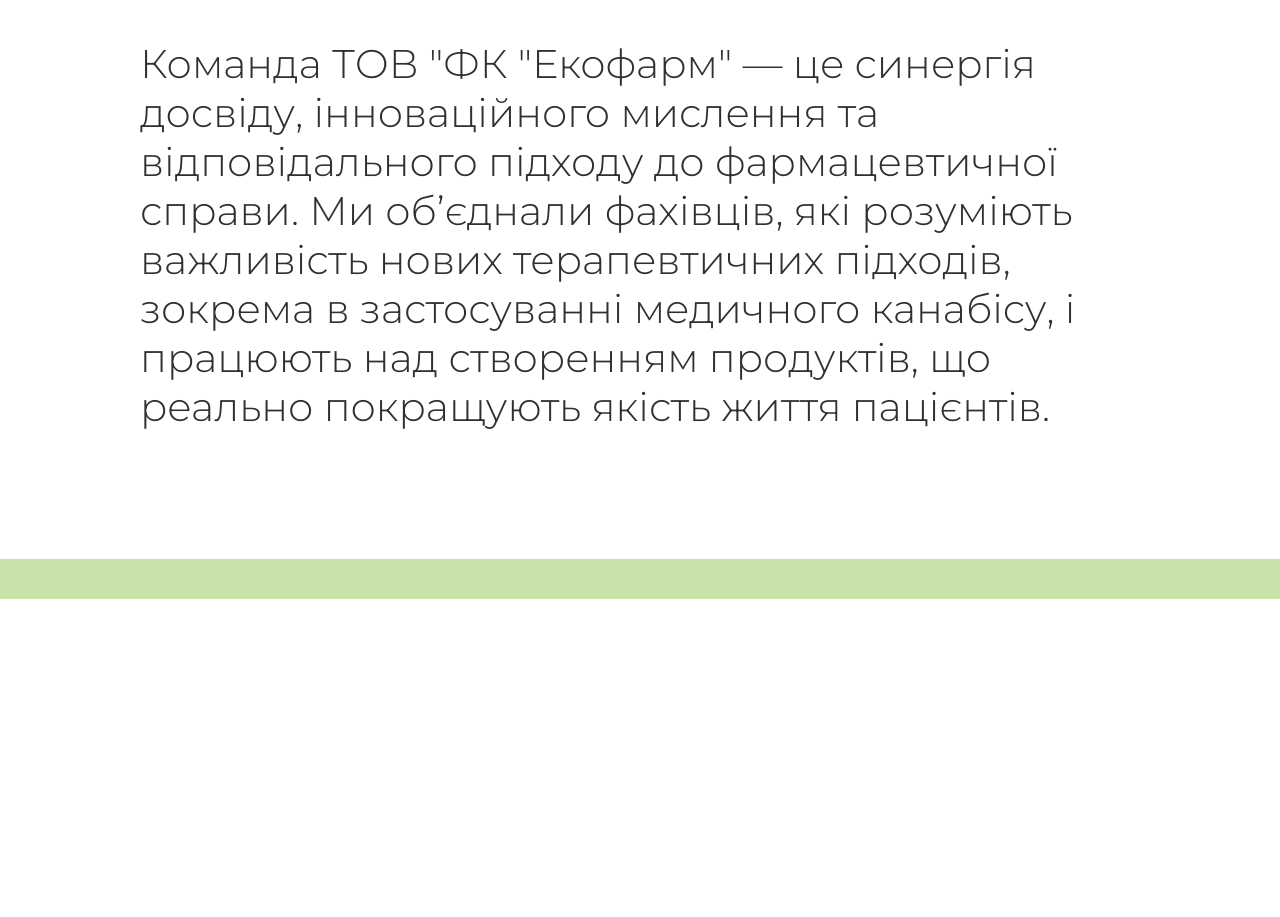
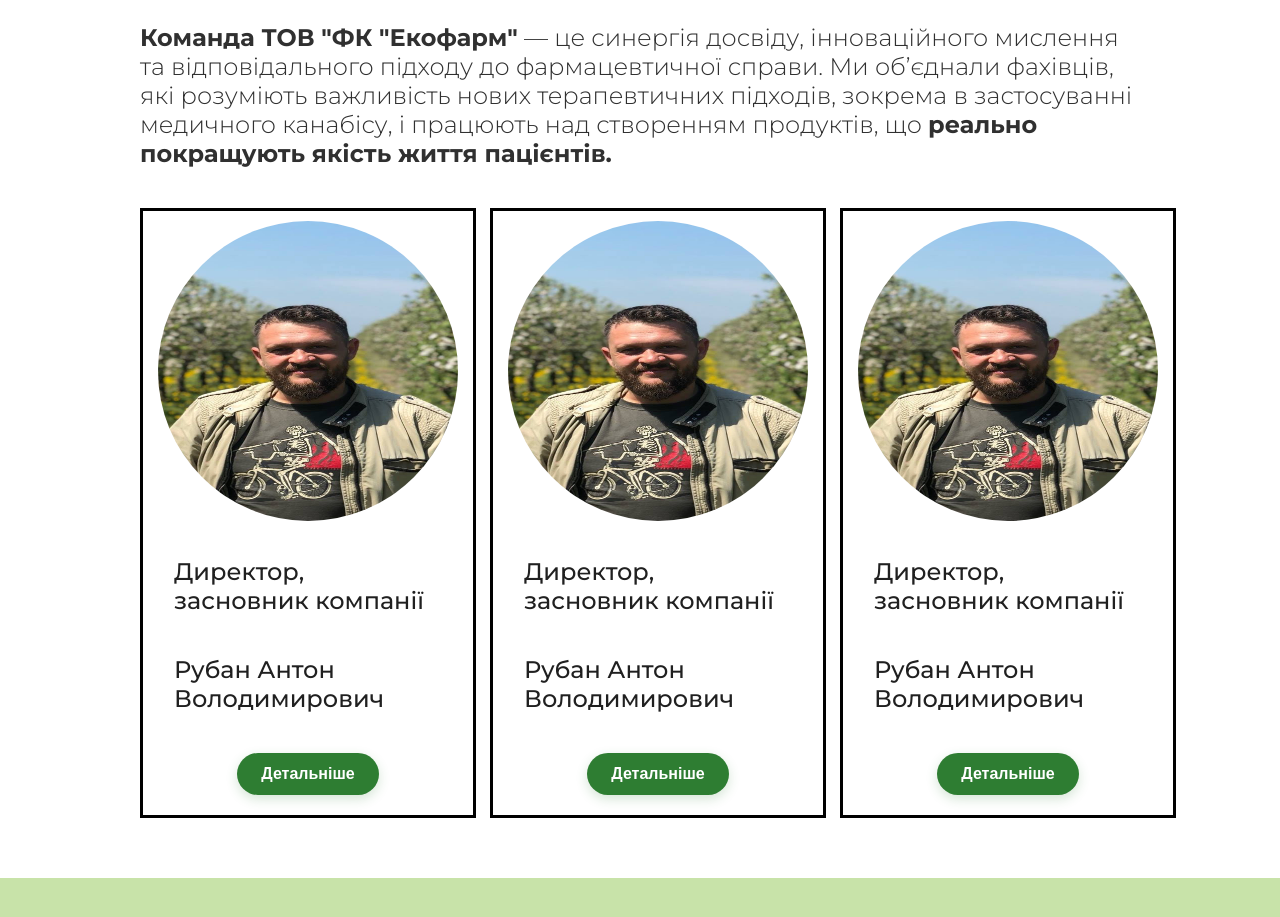
Before and after one commit to lowtab777/ecofarm-website, an Angular app: page /team in a window 1280 px wide. Shown: the part 271-1188 px from the top of the page. Before the commit the page ends 870 px from the top, so only its background shows below. Built offline with nearby package versions, Linux system fonts and the light colour scheme.

Commit message:
created team page

```diff
--- a/src/app/app.config.ts
+++ b/src/app/app.config.ts
@@ -3,7 +3,8 @@
 
 import { routes } from './app.routes';
 import { provideClientHydration, withEventReplay } from '@angular/platform-browser';
+import { provideAnimations } from '@angular/platform-browser/animations';
 
 export const appConfig: ApplicationConfig = {
-  providers: [provideZoneChangeDetection({ eventCoalescing: true }), provideRouter(routes), provideClientHydration(withEventReplay())]
+  providers: [provideZoneChangeDetection({ eventCoalescing: true }), provideRouter(routes), provideClientHydration(withEventReplay()), provideAnimations()]
 };
--- a/src/app/components/about-us/about-us.component.html
+++ b/src/app/components/about-us/about-us.component.html
@@ -8,35 +8,35 @@
       <span class="accent-text">Історія компанії</span>
     </div>
     <h2 class="first-paragraph">Як усе починалося</h2>
-    <p>
-      ТОВ "ФК "Екофарм" — це сучасне фармацевтичне підприємство, створене з
+    <p class="single-text-block-green">
+      <span class="font-weight-700">ТОВ "ФК "Екофарм"</span> — це сучасне фармацевтичне підприємство, створене з
       метою впровадження інноваційних підходів у галузі виготовлення лікарських
       засобів на основі медичного канабісу.
     </p>
     <h2>Виробничі аптеки нового покоління</h2>
     <p>
-      Ідея створення "Екофарм" виникла у відповідь на зростаючий попит на
+      <span class="font-weight-700">Ідея створення "Екофарм"</span> виникла у відповідь на зростаючий попит на
       альтернативні та природні методи лікування, а також після активного
       розвитку законодавчого поля щодо використання канабіноїдів у медицині в
       Україні та світі. Ми об'єднали фахівців з фармації, медицини, технологій
       та права, щоб забезпечити легальне, безпечне та ефективне виробництво
       препаратів на основі канабісу.
     </p>
-    <p>
-      "Екофарм" — одна з перших компаній в Україні, яка розвиває формат аптек із
-      власним виробництвом, де виготовлення препаратів відбувається в межах
+    <p class="single-text-block-green">
+      <span class="font-weight-700">"Екофарм"</span> — одна з перших компаній в Україні, яка розвиває формат аптек із
+      <span class="font-weight-700">власним виробництвом</span>, де виготовлення препаратів відбувається в межах
       фармакопейних стандартів, з дотриманням усіх вимог Держлікслужби. Це
       дозволяє нам бути ближчими до пацієнтів, індивідуалізувати рецепти та
-      надавати продукцію найвищої якості.
+       <span class="font-weight-700">надавати продукцію найвищої якості.</span>
     </p>
     <h2>Місія</h2>
     <p>
-      Наша місія — змінити уявлення про лікування за допомогою препаратів на
+      <span class="font-weight-700">Наша місія</span> — змінити уявлення про лікування за допомогою препаратів на
       основі канабісу, зробити медичні канабіноїди доступними, зрозумілими та
       законними для кожного, хто цього потребує.
     </p>
     <h2>Подальші кроки</h2>
-    <p>
+    <p  class="single-text-block-green">
       Ми активно працюємо над відкриттям мережі виробничих аптек по всій
       Україні, розвитком наукової бази та підвищенням обізнаності серед лікарів
       та пацієнтів про потенціал канабіноїдної терапії.
--- /dev/null
+++ b/src/app/components/team-member-card/team-member-card.component.html
@@ -0,0 +1,19 @@
+<div class="team-member-card-wrap">
+  <mat-card>
+    <img mat-card-image src="images/zasnovnik_kompanii.jpg" />
+    <mat-card-header class="card-header">
+      <h2>{{ role }}</h2>
+      <h2>{{ name }}</h2>
+    </mat-card-header>
+
+    <mat-card-content class="card-content" *ngIf="isOpened" [@toggleDescrtiption]>
+      <p>{{ description }}</p>
+    </mat-card-content>
+
+    <mat-card-footer class="card-footer">
+      <button class="btn-primary" mat-button (click)="descrtiptionClicked()">
+        {{ isOpened ? "Згорнути" : "Детальніше" }}
+      </button>
+    </mat-card-footer>
+  </mat-card>
+</div>
--- /dev/null
+++ b/src/app/components/team-member-card/team-member-card.component.scss
@@ -0,0 +1,47 @@
+.team-member-card-wrap{
+    display: flex;
+    flex-direction: column;
+    align-items: center;
+
+    height: fit-content;
+    width: 100%;
+    border: 3px solid black;
+    padding: 10px 15px;
+}
+
+mat-card {
+    display: flex;
+    align-items: center;
+}
+
+mat-card img{
+    border-radius: 50%;
+}
+
+.team-member-card-wrap img {
+    width: 100%;
+    height: 100%;
+    max-height: 300px;
+    max-width: 300px;
+    //overflow: hidden;
+}
+
+.card-header{
+    display: flex;
+    flex-direction: column;
+    align-items: center;
+}
+
+.card-content {
+    display: flex;
+    justify-content: center;
+    align-items: center;
+    text-align: justify;
+    padding: 0 30px;
+}
+
+.card-footer {
+    display: flex;
+    justify-content: center;
+    padding-bottom: 10px;
+}
--- /dev/null
+++ b/src/app/components/team-member-card/team-member-card.component.ts
@@ -0,0 +1,31 @@
+import { CommonModule } from '@angular/common';
+import { Component, Input } from '@angular/core';
+import { MatCardModule } from '@angular/material/card';
+import { animate, style, transition, trigger } from '@angular/animations';
+@Component({
+  selector: 'app-team-member-card',
+  imports: [CommonModule, MatCardModule],
+  templateUrl: './team-member-card.component.html',
+  styleUrl: './team-member-card.component.scss',
+  animations: [
+    trigger('toggleDescrtiption', [
+      transition(':enter', [
+        style({ height: 0, opacity: 1 }),
+        animate('300ms ease-out', style({height: '*', opacity: 1}))]),
+      transition(':leave', [
+        animate('300ms ease-in', style({height: 0, opacity: 0}))
+      ]),
+    ]),
+  ],
+})
+export class TeamMemberCardComponent {
+  @Input() name!: string;
+  @Input() role!: string;
+  @Input() description!: string;
+
+  isOpened: boolean = false;
+
+  descrtiptionClicked(): void {
+    this.isOpened = !this.isOpened;
+  }
+}
--- a/src/app/components/team-page/team-page.component.html
+++ b/src/app/components/team-page/team-page.component.html
@@ -4,10 +4,31 @@
     <span class="accent-text">Наша команда</span>
   </div>
   <p>
-    Команда ТОВ "ФК "Екофарм" — це синергія досвіду, інноваційного мислення та
-    відповідального підходу до фармацевтичної справи. Ми об’єднали фахівців, які
-    розуміють важливість нових терапевтичних підходів, зокрема в застосуванні
-    медичного канабісу, і працюють над створенням продуктів, що реально
-    покращують якість життя пацієнтів.
+    <span class="font-weight-700">Команда ТОВ "ФК "Екофарм"</span> — це синергія
+    досвіду, інноваційного мислення та відповідального підходу до фармацевтичної
+    справи. Ми об’єднали фахівців, які розуміють важливість нових терапевтичних
+    підходів, зокрема в застосуванні медичного канабісу, і працюють над
+    створенням продуктів, що <span class="font-weight-700">реально покращують якість життя пацієнтів.</span>
   </p>
+  <div class="team-list">
+    <app-team-member-card
+      class="width-20"
+      [name]="'Рубан Антон Володимирович'"
+      [role]="'Директор, засновник компанії'"
+      [description]="tempDescription"
+    ></app-team-member-card>
+    <app-team-member-card
+      class="width-20"
+      [name]="'Рубан Антон Володимирович'"
+      [role]="'Директор, засновник компанії'"
+      [description]="tempDescription"
+    ></app-team-member-card>
+    <app-team-member-card
+      class="width-20"
+      [name]="'Рубан Антон Володимирович'"
+      [role]="'Директор, засновник компанії'"
+      [description]="tempDescription"
+    ></app-team-member-card>
+
+  </div>
 </div>
--- a/src/app/components/team-page/team-page.component.scss
+++ b/src/app/components/team-page/team-page.component.scss
@@ -10,6 +10,18 @@
 }
 
 p{
-    font-size: 40px;
+    font-size: 24px;
     font-weight: 300;
 }
+
+.team-list {
+    display: flex;
+    flex-direction: row;
+    justify-content: space-between;
+
+    margin-top: 2vh;
+}
+
+app-team-member-card {
+    width: 30%;
+}
--- a/src/app/components/team-page/team-page.component.ts
+++ b/src/app/components/team-page/team-page.component.ts
@@ -1,11 +1,18 @@
-import { Component } from '@angular/core';
+import { CommonModule } from '@angular/common';
+import { Component, OnInit } from '@angular/core';
+import { TeamMemberCardComponent } from '../team-member-card/team-member-card.component';
 
 @Component({
   selector: 'app-team-page',
-  imports: [],
+  imports: [CommonModule, TeamMemberCardComponent],
   templateUrl: './team-page.component.html',
-  styleUrl: './team-page.component.scss'
+  styleUrl: './team-page.component.scss',
 })
-export class TeamPageComponent {
-
+export class TeamPageComponent implements OnInit {
+  ngOnInit(): void {
+    this.tempDescription = `Очолює команду ТОВ "ФК "Екофарм" з моменту її заснування. Має стратегічне бачення розвитку фармацевтичного ринку в Україні з акцентом на натуральні терапії, легальне застосування канабіноїдів та новий формат аптечного виробництва.
+      Антон Володимирович ініціював створення мережі виробничих аптек, які виготовляють лікарські засоби індивідуального приготування на основі канабісу — відповідно до чинного законодавства та міжнародних стандартів якості.
+      Його підхід поєднує високий рівень соціальної відповідальності, інвестиційну прозорість і глибоке розуміння фармацевтичних процесів.`;
+  }
+  tempDescription!: string;
 }
--- a/src/main.ts
+++ b/src/main.ts
@@ -1,6 +1,7 @@
 import { bootstrapApplication } from '@angular/platform-browser';
 import { appConfig } from './app/app.config';
 import { AppComponent } from './app/app.component';
+import { provideAnimations } from '@angular/platform-browser/animations';
 
 bootstrapApplication(AppComponent, appConfig)
   .catch((err) => console.error(err));
--- a/src/styles.scss
+++ b/src/styles.scss
@@ -45,6 +45,10 @@
 
 .width-20 {
   width: 20%;
+}
+
+.width-40 {
+  width: 40%;
 }
 
 .width-50 {
@@ -103,3 +107,32 @@
 .font-weight-700 {
   font-weight: 700;
 }
+
+button.btn-primary {
+  margin-top: 20px;
+  background-color: #2e7d32; // глубокий зелёный
+  color: #ffffff !important;
+  padding: 12px 24px;
+  border: none;
+  border-radius: 999px; // делает кнопку "пилюлей"
+  font-weight: 600;
+  font-size: 16px;
+  cursor: pointer;
+  box-shadow: 0 4px 12px rgba(46, 125, 50, 0.2);
+  transition: background-color 0.3s ease, transform 0.2s ease;
+
+  &:hover {
+    background-color: #256428; // темнее при наведении
+    transform: translateY(-2px);
+  }
+
+  &:active {
+    transform: translateY(0px);
+    box-shadow: 0 2px 6px rgba(46, 125, 50, 0.3);
+  }
+}
+
+.single-text-block-green {
+  background-color: #efffdd;
+  padding: 20px;
+}
```
Also changed, not shown: src/app/components/main-page/main-page.component.scss (+4 -57 lines), public/images/zasnovnik_kompanii.jpg (added), 1 other file (tests, documents, lock files or other folders).
